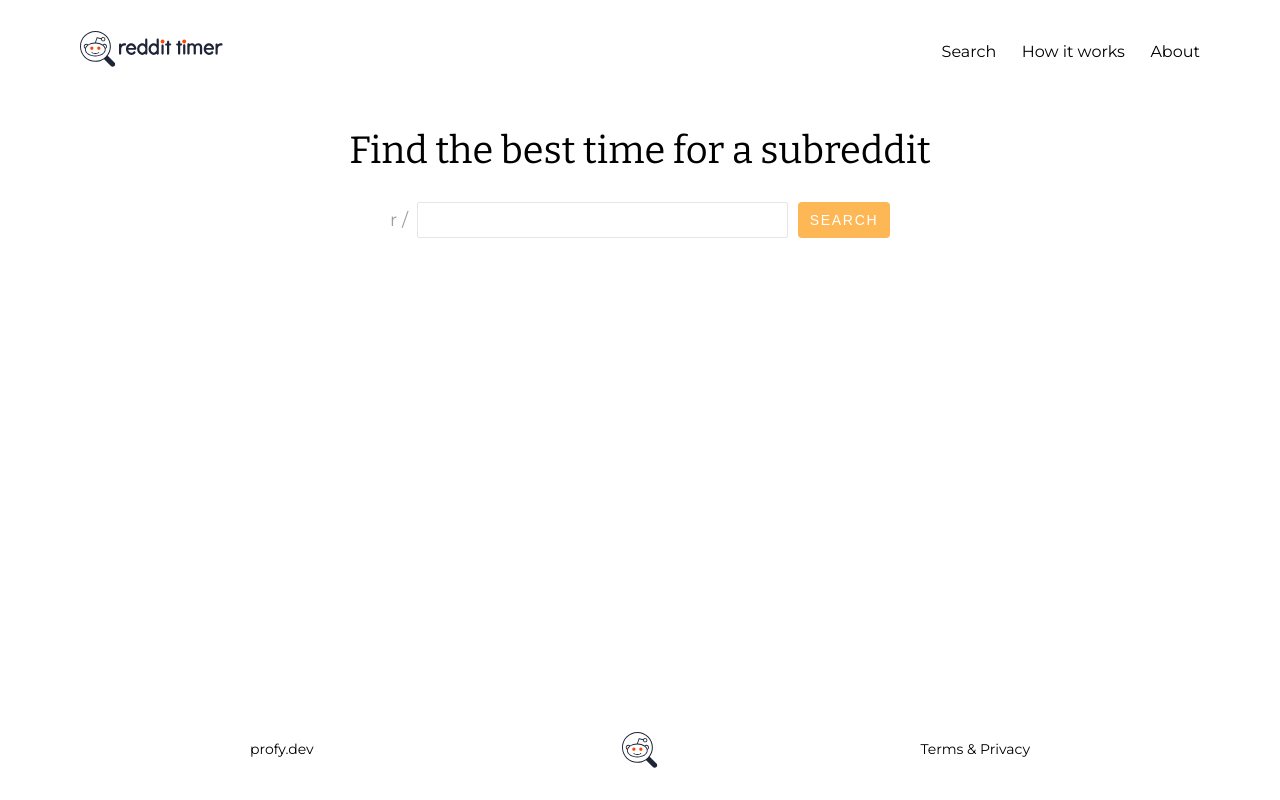
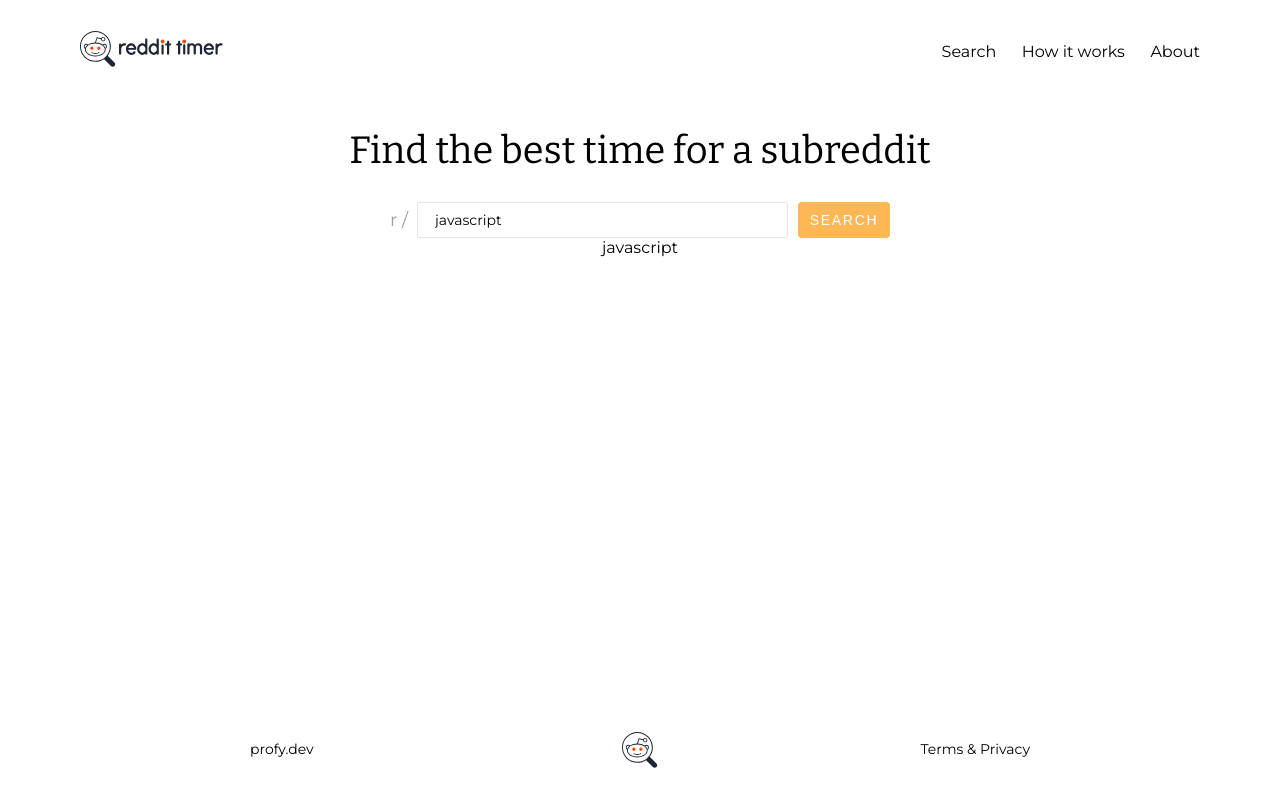
Before and after one commit to profydev/reddit-timer-melwynt, a React (Create React App) app: page /search in a window 1280 px wide. Built offline with nearby package versions, Linux system fonts and the light colour scheme; no server answers.

Commit message:
:sparkles: Load posts from Reddit

```diff
--- a/package.json
+++ b/package.json
@@ -6,6 +6,7 @@
     "@testing-library/jest-dom": "^5.11.0",
     "@testing-library/react": "^11.2.2",
     "@testing-library/user-event": "^12.0.11",
+    "axios": "^0.27.2",
     "history": "^5.1.0",
     "prop-types": "^15.8.1",
     "react": "^17.0.1",
--- a/src/routes/Search.js
+++ b/src/routes/Search.js
@@ -1,25 +1,103 @@
-import React, { useState, useEffect } from 'react';
-import { useParams, useNavigate } from 'react-router-dom';
+import React, { useEffect, useReducer } from 'react';
+import { useParams, useNavigate, useLocation } from 'react-router-dom';
+
+import axios from 'axios';
+
+const getData = async (word) => {
+  console.log('fetching data...');
+
+  const url = `https://www.reddit.com/r/${word}/top.json?t=2022&limit=100`;
+  const data = await axios.get(`${url}`);
+  return data;
+};
+
+const reducer = (state, action) => {
+  switch (action.type) {
+    case 'getPosts':
+      console.log(`data getPosts: ${action.data}`);
+      return {
+        ...state,
+        posts: action.data,
+        searchFlag: action.searchFlag,
+      };
+    case 'setSearch':
+      if (action.refresh && state.searchFlag) {
+        console.log(`data setSearch: ${action.data}`);
+        return {
+          ...state,
+          search: action.search,
+          posts: action.data,
+        };
+      }
+      return {
+        ...state,
+        search: action.search,
+      };
+    case 'searchFlag':
+      return {
+        ...state,
+        searchFlag: true,
+      };
+    default:
+      return state;
+  }
+};
 
 const Search = () => {
   const { subreddit } = useParams();
-  const [search, setSearch] = useState(subreddit);
+  const location = useLocation();
+  const navigate = useNavigate();
 
-  const navigate = useNavigate();
+  const initialState = {
+    search: subreddit || 'javascript',
+    posts: {},
+    searchFlag: true,
+  };
+  const [posts, dispatch] = useReducer(reducer, initialState);
 
   const handleSubmit = (e) => {
     e.preventDefault();
-    navigate(`/search/${search}`);
+    navigate(`/search/${posts.search}`);
+
+    const fetchData = async () => {
+      const data = await getData(posts.search);
+      return data;
+    };
+
+    fetchData().then((data) => {
+      dispatch({ type: 'getPosts', data, searchFlag: false });
+    });
   };
 
   const handleChange = (e) => {
     e.preventDefault();
-    setSearch(e.target.value);
+    dispatch({ type: 'setSearch', search: e.target.value, refresh: false });
   };
 
   useEffect(() => {
-    setSearch(subreddit);
-  }, [subreddit]);
+    console.log('subreddit: ', subreddit);
+    console.log('location: ', location);
+
+    const fetchData = async () => {
+      const data = await getData(subreddit);
+      return data;
+    };
+
+    if (posts.searchFlag) {
+      fetchData().then((data) => {
+        dispatch({
+          type: 'setSearch',
+          search: subreddit,
+          data,
+          refresh: true,
+        });
+      });
+    }
+
+    return () => {
+      dispatch({ type: 'searchFlag', searchFlag: true });
+    };
+  }, [subreddit, location, posts.searchFlag]);
 
   return (
     <main className="main-search">
@@ -31,13 +109,14 @@ const Search = () => {
             <input
               id="search"
               type="text"
-              value={search}
+              value={posts.search}
               onChange={handleChange}
             />
           </label>
           <button type="submit">Search</button>
         </form>
       </div>
+      <div>{posts.search}</div>
     </main>
   );
 };
```
Also changed, not shown: 2 other files (tests, documents, lock files or other folders).
